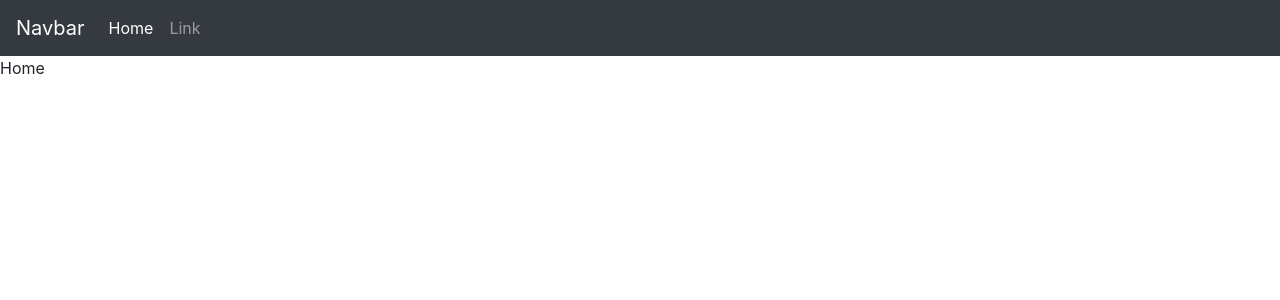
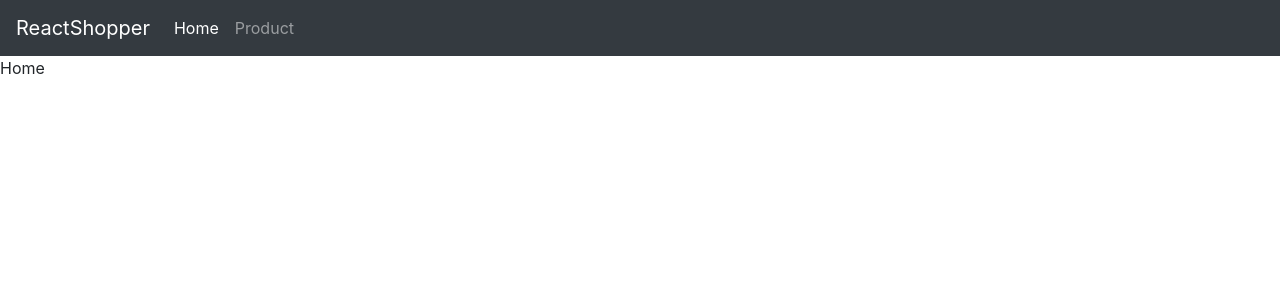
Before and after one commit to appdevdude7/reactshopper, a React (Create React App) app: page / in a window 1280 px wide. Shown: the top 300 px of the page. Built offline with nearby package versions, Linux system fonts and the light colour scheme.

Commit message:
updated product page

```diff
--- a/src/App.js
+++ b/src/App.js
@@ -15,14 +15,14 @@ function App() {
     <Router>
       <div>
       <nav class="navbar navbar-expand-lg navbar-dark bg-dark">
-          <Link class="navbar-brand" to="/">Navbar</Link>
+          <Link class="navbar-brand" to="/">ReactShopper</Link>
         <div class="collapse navbar-collapse">
           <ul class="navbar-nav mr-auto">
             <li class="nav-item active">
               <Link class="nav-link" to="/">Home <span class="sr-only">(current)</span></Link>
             </li>
             <li class="nav-item">
-              <Link class="nav-link align-right" to="/product">Link</Link>
+              <Link class="nav-link align-right" to="/product">Product</Link>
             </li>
           </ul>
         </div>
--- a/src/components/SinglePage.js
+++ b/src/components/SinglePage.js
@@ -2,8 +2,15 @@ import React from 'react'
 
 const SinglePage = () => {
     return (
-        <div>
-            Product Page
+        <div class="container d-sm-flex justify-content-center">
+        <div class="card justify-content-center" style={{width: '28rem'}}>
+            <img src="https://images.unsplash.com/photo-1505740420928-5e560c06d30e?ixlib=rb-1.2.1&ixid=eyJhcHBfaWQiOjEyMDd9&auto=format&fit=crop&w=750&q=80" class="card-img-top" alt="mal" />
+            <div class="card-body">
+                <h5 class="card-title">Head Phones</h5>
+                <p class="card-text">Cool headset to buy and play your favourite music, order now!!</p>
+                <a href="/" class="btn btn-primary">Add to Cart</a>
+            </div>
+        </div>
         </div>
     )
 }
```
